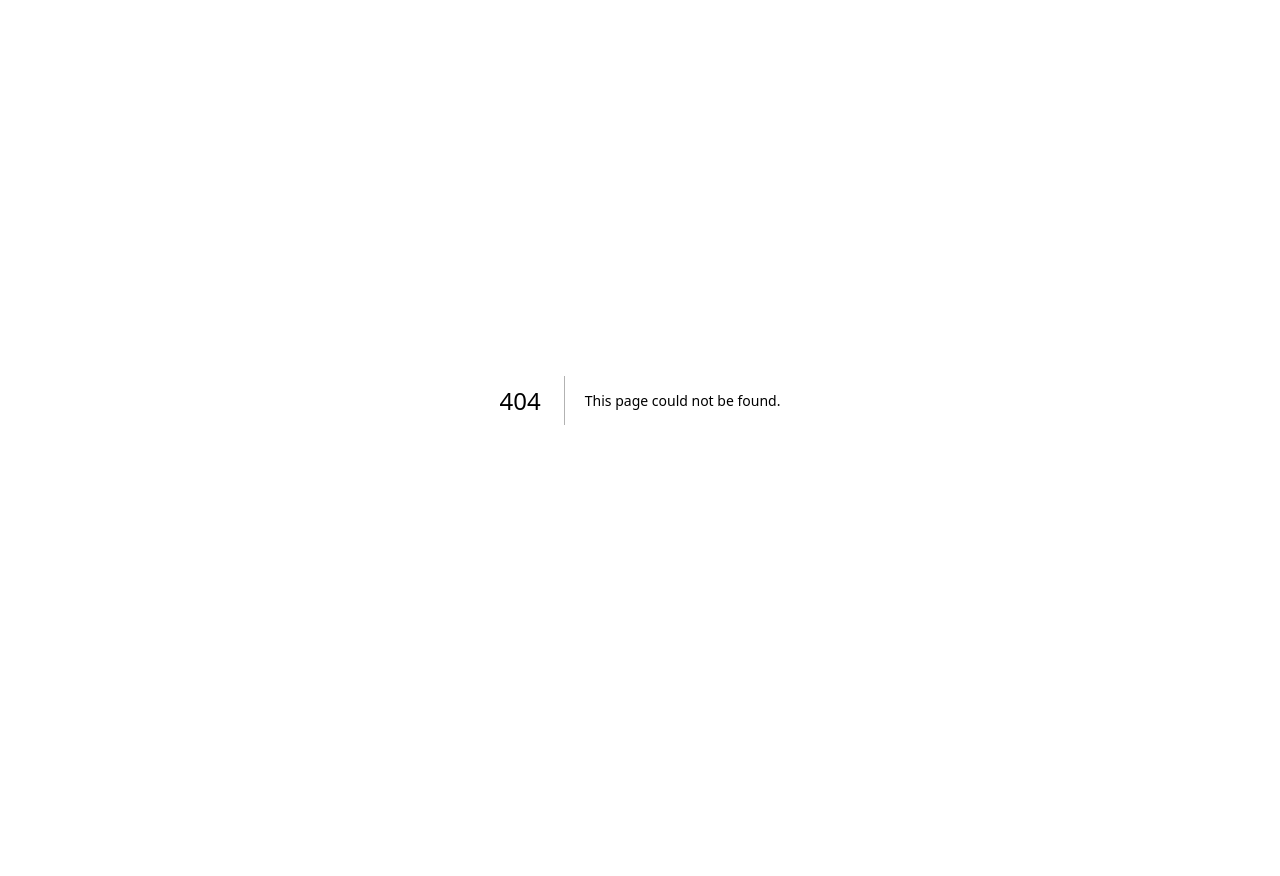
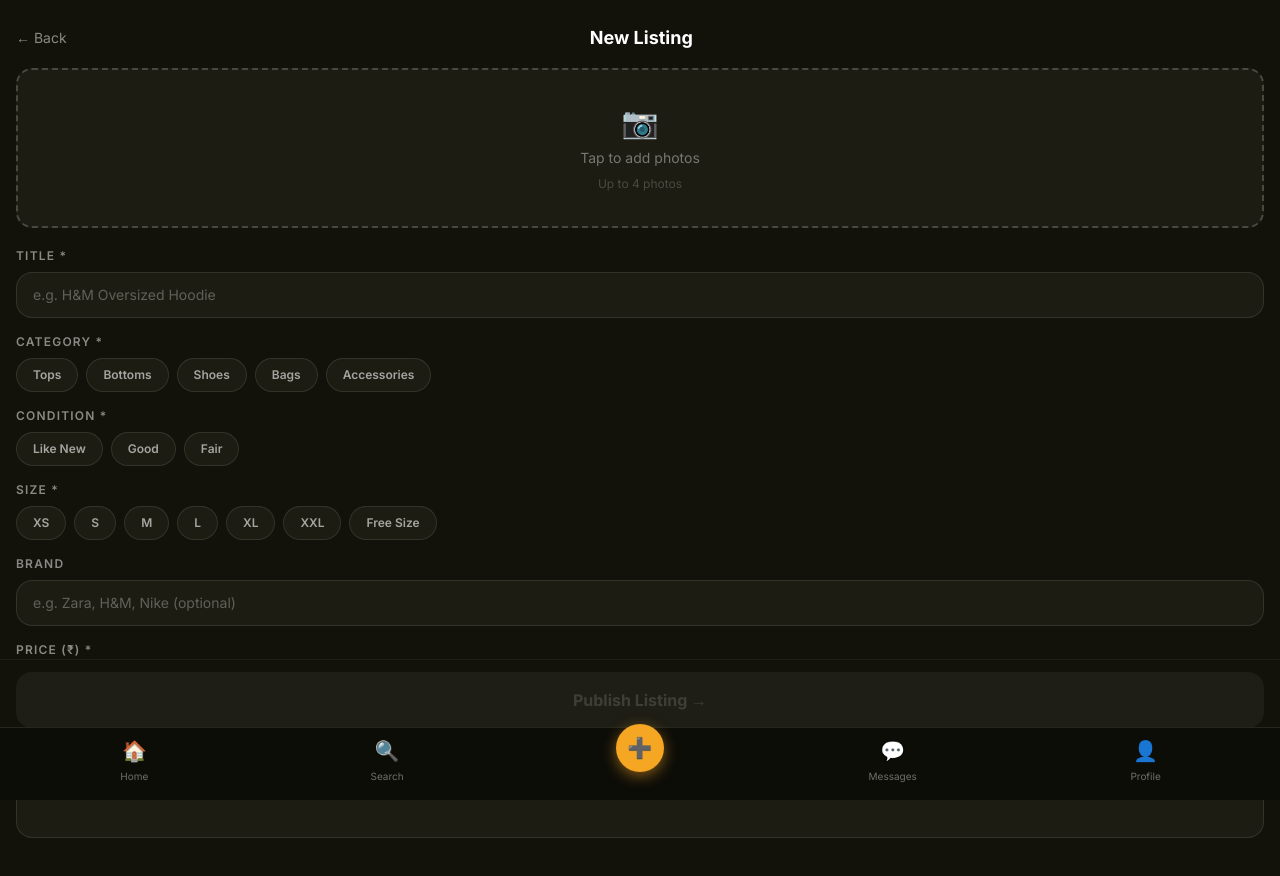
Before and after one commit to AmritanshuPatra85/DrenZ, a Next.js app: page /sell in a window 1280 px wide. Before the commit this address had no page. Shown: the top 876 px of the page. Before the commit the page ends 800 px from the top, so only its background shows below. Built offline with nearby package versions, Linux system fonts and the light colour scheme; no server answers.

Commit message:
S2-05: create listing page with form, category, condition, size, publish flow

```diff
--- /dev/null
+++ b/src/app/(main)/sell/page.tsx
@@ -0,0 +1,185 @@
+"use client";
+
+import { useState } from "react";
+import { useRouter } from "next/navigation";
+import { createBrowserClient } from "@supabase/ssr";
+import BottomNav from "@/components/BottomNav";
+
+const CATEGORIES = ["Tops", "Bottoms", "Shoes", "Bags", "Accessories"];
+const CONDITIONS = ["Like New", "Good", "Fair"];
+const SIZES      = ["XS", "S", "M", "L", "XL", "XXL", "Free Size"];
+
+export default function CreateListing() {
+  const router = useRouter();
+  const [submitting, setSubmitting] = useState(false);
+  const [submitted,  setSubmitted]  = useState(false);
+  const [form, setForm] = useState({
+    title: "", category: "", condition: "", size: "", brand: "", price: "", description: "",
+  });
+
+  const supabase = createBrowserClient(
+    process.env.NEXT_PUBLIC_SUPABASE_URL!,
+    process.env.NEXT_PUBLIC_SUPABASE_ANON_KEY!
+  );
+
+  const set = (key: string, val: string) => setForm(f => ({ ...f, [key]: val }));
+
+  const isValid = form.title && form.category && form.condition && form.size && form.price;
+
+  const handleSubmit = async () => {
+    if (!isValid) return;
+    setSubmitting(true);
+
+    const { data: { user } } = await supabase.auth.getUser();
+
+    const { error } = await supabase.from("listings").insert({
+      title:       form.title,
+      category:    form.category,
+      condition:   form.condition,
+      size:        form.size,
+      brand:       form.brand || null,
+      price:       Number(form.price),
+      description: form.description || null,
+      seller_id:   user?.id,
+      status:      "active",
+    });
+
+    setSubmitting(false);
+    if (!error) setSubmitted(true);
+  };
+
+  if (submitted) return (
+    <main className="min-h-screen bg-brand-dark flex flex-col items-center justify-center px-6 text-center">
+      <span className="text-6xl mb-4">🎉</span>
+      <h2 className="text-white font-black text-2xl mb-2">Listing Live!</h2>
+      <p className="text-white/50 text-sm mb-8">Your item is now visible to campus buyers.</p>
+      <button onClick={() => router.push("/home")}
+        className="bg-brand-yellow text-black font-bold px-8 py-4 rounded-2xl w-full">
+        Back to Home
+      </button>
+      <button onClick={() => { setSubmitted(false); setForm({ title:"",category:"",condition:"",size:"",brand:"",price:"",description:"" }); }}
+        className="mt-3 text-white/40 text-sm">
+        List another item
+      </button>
+    </main>
+  );
+
+  return (
+    <main className="min-h-screen bg-brand-dark text-white pb-32">
+
+      {/* Header */}
+      <div className="px-4 pt-6 pb-4 flex items-center gap-3">
+        <button onClick={() => router.back()} className="text-white/50 text-sm">← Back</button>
+        <h1 className="text-white font-bold text-lg flex-1 text-center">New Listing</h1>
+        <div className="w-12" />
+      </div>
+
+      {/* Photo upload placeholder */}
+      <div className="mx-4 mb-5">
+        <div className="bg-brand-card border-2 border-dashed border-white/20 rounded-2xl h-40 flex flex-col items-center justify-center gap-2 cursor-pointer hover:border-brand-yellow/50 transition-colors">
+          <span className="text-3xl">📷</span>
+          <p className="text-white/40 text-sm">Tap to add photos</p>
+          <p className="text-white/20 text-xs">Up to 4 photos</p>
+        </div>
+      </div>
+
+      <div className="px-4 space-y-4">
+
+        {/* Title */}
+        <div>
+          <label className="text-white/50 text-xs font-semibold uppercase tracking-widest mb-2 block">Title *</label>
+          <input
+            type="text" placeholder="e.g. H&M Oversized Hoodie"
+            value={form.title} onChange={e => set("title", e.target.value)}
+            className="w-full bg-brand-card border border-white/10 rounded-2xl px-4 py-3 text-white text-sm placeholder-white/30 outline-none focus:border-brand-yellow/50"
+          />
+        </div>
+
+        {/* Category */}
+        <div>
+          <label className="text-white/50 text-xs font-semibold uppercase tracking-widest mb-2 block">Category *</label>
+          <div className="flex flex-wrap gap-2">
+            {CATEGORIES.map(c => (
+              <button key={c} onClick={() => set("category", c)}
+                className={`px-4 py-2 rounded-full text-xs font-semibold transition-colors ${
+                  form.category === c ? "bg-brand-yellow text-black" : "bg-brand-card border border-white/10 text-white/60"
+                }`}>{c}</button>
+            ))}
+          </div>
+        </div>
+
+        {/* Condition */}
+        <div>
+          <label className="text-white/50 text-xs font-semibold uppercase tracking-widest mb-2 block">Condition *</label>
+          <div className="flex gap-2">
+            {CONDITIONS.map(c => (
+              <button key={c} onClick={() => set("condition", c)}
+                className={`px-4 py-2 rounded-full text-xs font-semibold transition-colors ${
+                  form.condition === c ? "bg-brand-yellow text-black" : "bg-brand-card border border-white/10 text-white/60"
+                }`}>{c}</button>
+            ))}
+          </div>
+        </div>
+
+        {/* Size */}
+        <div>
+          <label className="text-white/50 text-xs font-semibold uppercase tracking-widest mb-2 block">Size *</label>
+          <div className="flex flex-wrap gap-2">
+            {SIZES.map(s => (
+              <button key={s} onClick={() => set("size", s)}
+                className={`px-4 py-2 rounded-full text-xs font-semibold transition-colors ${
+                  form.size === s ? "bg-brand-yellow text-black" : "bg-brand-card border border-white/10 text-white/60"
+                }`}>{s}</button>
+            ))}
+          </div>
+        </div>
+
+        {/* Brand */}
+        <div>
+          <label className="text-white/50 text-xs font-semibold uppercase tracking-widest mb-2 block">Brand</label>
+          <input
+            type="text" placeholder="e.g. Zara, H&M, Nike (optional)"
+            value={form.brand} onChange={e => set("brand", e.target.value)}
+            className="w-full bg-brand-card border border-white/10 rounded-2xl px-4 py-3 text-white text-sm placeholder-white/30 outline-none focus:border-brand-yellow/50"
+          />
+        </div>
+
+        {/* Price */}
+        <div>
+          <label className="text-white/50 text-xs font-semibold uppercase tracking-widest mb-2 block">Price (₹) *</label>
+          <input
+            type="number" placeholder="e.g. 499"
+            value={form.price} onChange={e => set("price", e.target.value)}
+            className="w-full bg-brand-card border border-white/10 rounded-2xl px-4 py-3 text-white text-sm placeholder-white/30 outline-none focus:border-brand-yellow/50"
+          />
+        </div>
+
+        {/* Description */}
+        <div>
+          <label className="text-white/50 text-xs font-semibold uppercase tracking-widest mb-2 block">Description</label>
+          <textarea
+            placeholder="Describe your item — size fit, wear, any flaws…"
+            value={form.description} onChange={e => set("description", e.target.value)}
+            rows={3}
+            className="w-full bg-brand-card border border-white/10 rounded-2xl px-4 py-3 text-white text-sm placeholder-white/30 outline-none focus:border-brand-yellow/50 resize-none"
+          />
+        </div>
+      </div>
+
+      {/* Submit */}
+      <div className="fixed bottom-16 left-0 right-0 px-4 pb-2 pt-3 bg-brand-dark border-t border-white/5">
+        <button
+          onClick={handleSubmit}
+          disabled={!isValid || submitting}
+          className={`w-full font-bold text-base py-4 rounded-2xl transition-opacity ${
+            isValid ? "bg-brand-yellow text-black" : "bg-white/10 text-white/30"
+          } disabled:opacity-50`}
+        >
+          {submitting ? "Publishing…" : "Publish Listing →"}
+        </button>
+      </div>
+
+      <BottomNav />
+    </main>
+  );
+}
```
